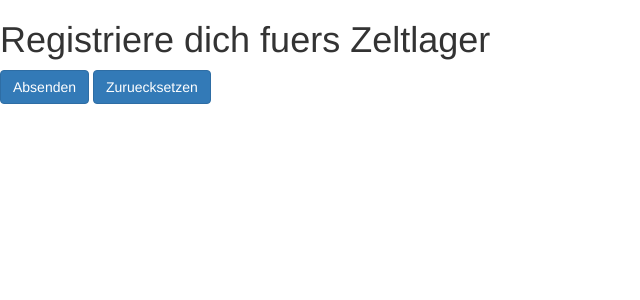
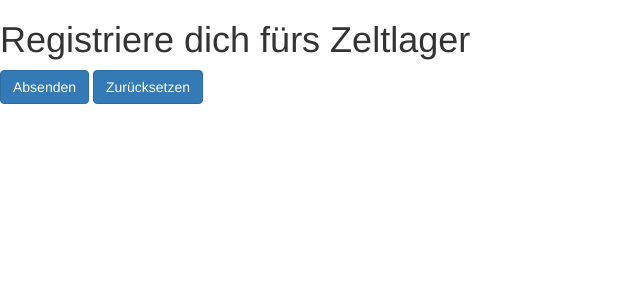
Before and after one commit to jjbgf/eventbooking, a Django app: a page that uses zeltlager_registration/templates/zeltlager_registration/register.html in a window 1280 px wide. Shown: the top 300 px of the page, without its empty margins (0-640 px from the left). Run offline with Django 3.2, Linux system fonts and the light colour scheme; parts of the project's set-up code (start-up, migrations or seed data) failed here and were passed over; some libraries are stand-ins or nearby versions.

Commit message:
Added Umlaute and it worked, ref #10

```diff
--- a/zeltlager_registration/templates/zeltlager_registration/register.html
+++ b/zeltlager_registration/templates/zeltlager_registration/register.html
@@ -6,8 +6,7 @@
 {% bootstrap_javascript %}
 
 <div id="header">
-{# PROBLEMS WITH UMLAUTE!!! #}
-<h1>Registriere dich fuers Zeltlager</h1>
+<h1>Registriere dich fürs Zeltlager</h1>
 </div>
 
 <div id="main">
@@ -25,7 +24,7 @@
       {% bootstrap_icon "save" %} Absenden
     </button>
     <button type="reset" class="btn btn-primary">
-      {% bootstrap_icon "trash" %} Zuruecksetzen
+      {% bootstrap_icon "trash" %} Zurücksetzen
     </button>
   {% endbuttons %}
 </form>
```
